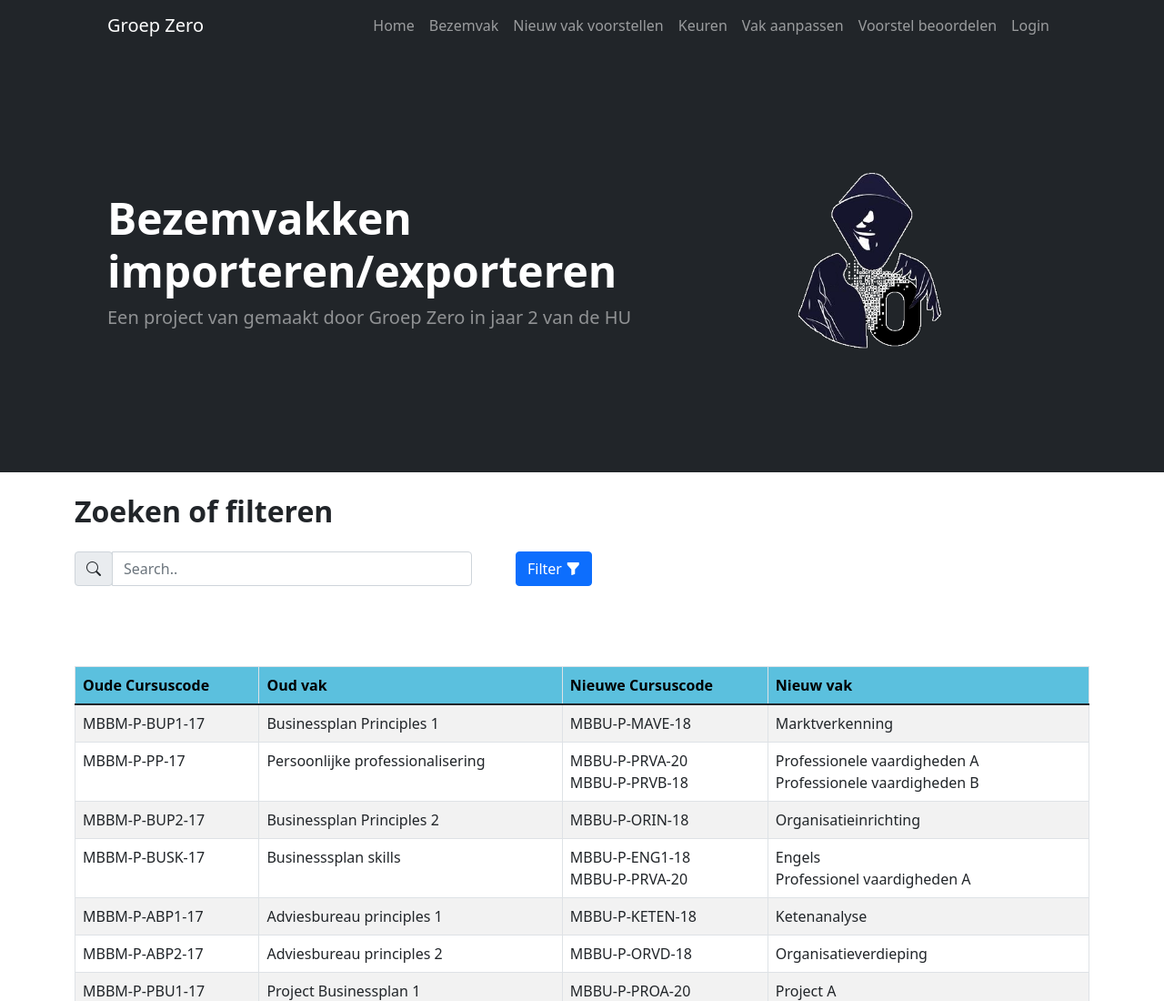
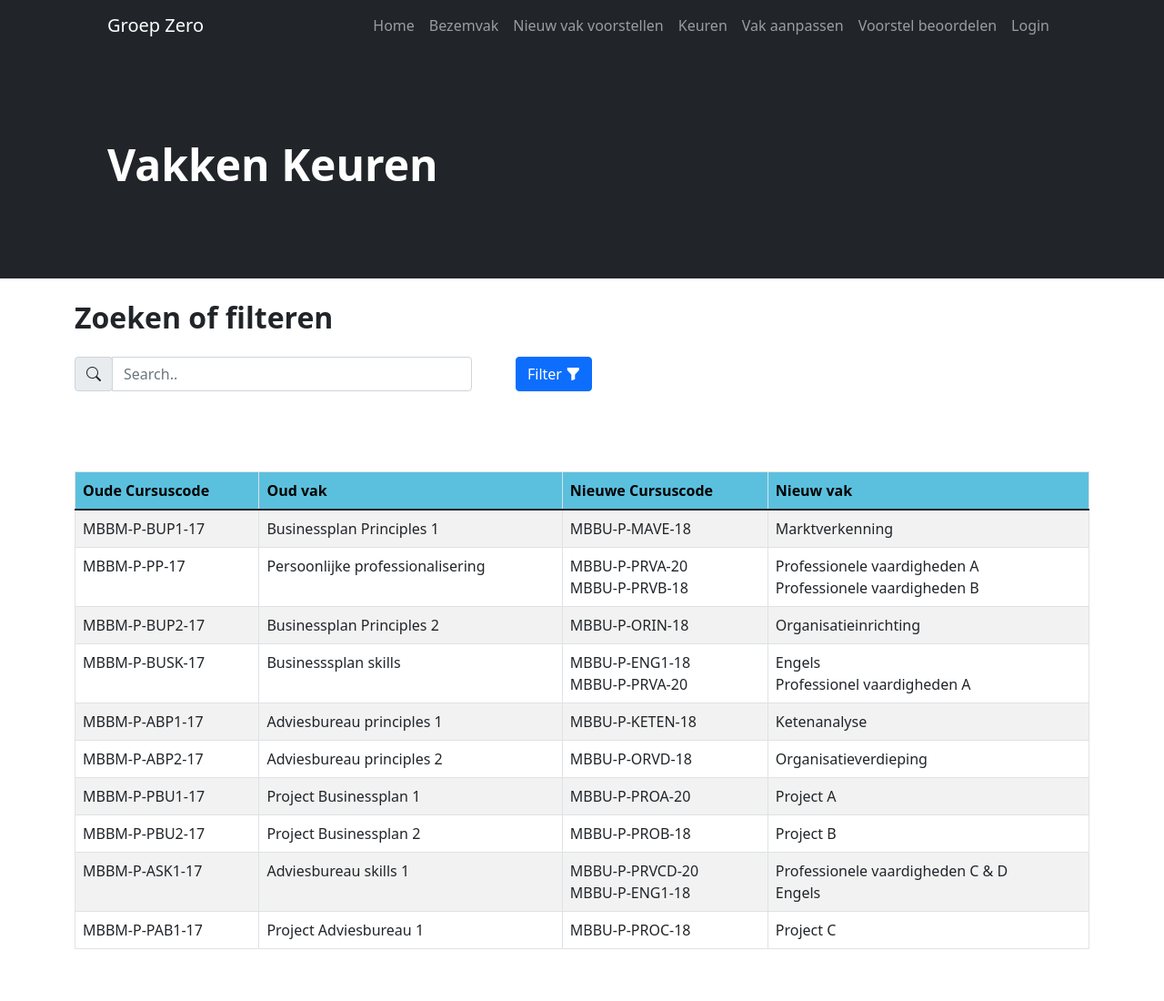
Before and after one commit to Tim-Bolhoeve/GroepZeroPRFEP, a plain HTML site: page index.html in a window 1280 px wide. Shown: the top 1100 px of the page at 91% size. Drawn offline with nearby package versions, Linux system fonts and the light colour scheme.

Commit message:
update homepagina

```diff
--- a/index.html
+++ b/index.html
@@ -19,7 +19,18 @@
     <body class="d-flex flex-column">
         <main class="flex-shrink-0">
             <div id="nav-placeholder"></div>
-            <div id="header-placeholder"></div>
+            <header class="bg-dark py-5">
+                <div class="container px-5">
+                    <div class="row gx-5 align-items-center justify-content-center">
+                        <div class="col-lg-8 col-xl-7 col-xxl-6">
+                            <div class="my-5 text-center text-xl-start">
+                                <h1 class="display-5 fw-bolder text-white mb-2">Vakken Keuren</h1>
+                            </div>
+                        </div>
+                        <div class="col-xl-5 col-xxl-6 d-none d-xl-block text-center"></div>
+                    </div>
+                </div>
+            </header>
             <div id="zoek-placeholder"></div>
             <div id="tabel-placeholder"></div>
             <div class="col-xs-12" style="height:50px;"></div>
@@ -48,11 +59,6 @@
           $.get("./holders/footer.html", function(data){
               $("#footer-placeholder").replaceWith(data);
           });
-
-          // header inladen
-          $.get("./holders/home/header.html", function(data){
-              $("#header-placeholder").replaceWith(data);
-          });
           </script>
 
         <!-- Bootstrap JS-->
```
